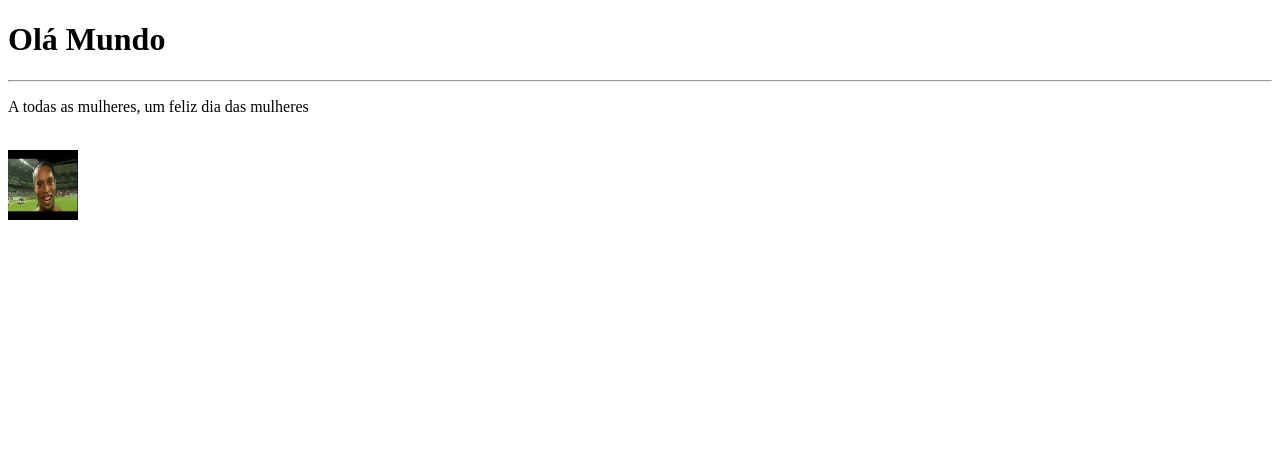
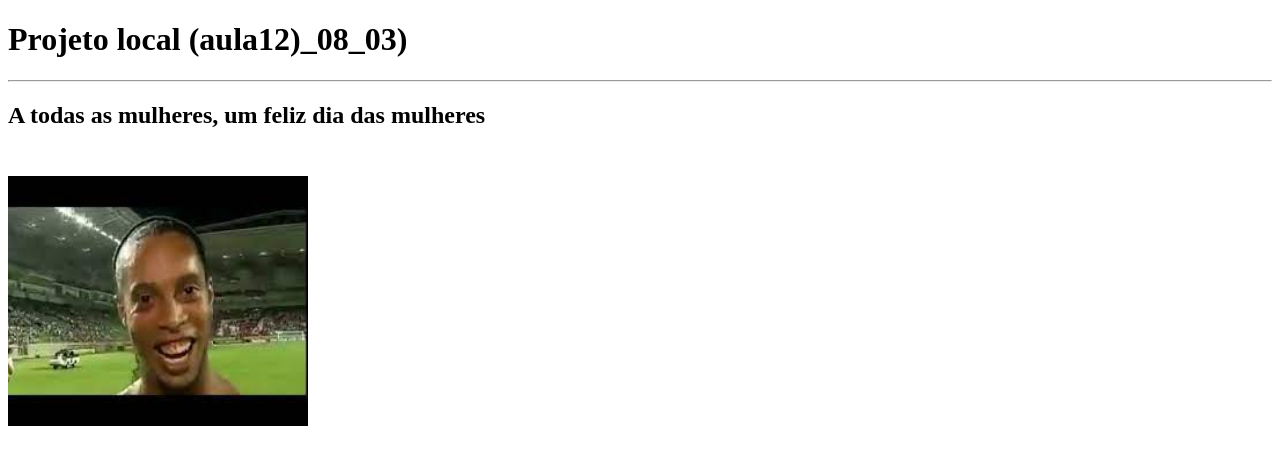
Before and after one commit to Yann99999/Ola-Mundo, a plain HTML site: page Site-exemplo/index.html in a window 1280 px wide. Drawn offline with Linux system fonts and the light colour scheme.

Commit message:
Update index.html

```diff
--- a/Site-exemplo/index.html
+++ b/Site-exemplo/index.html
@@ -6,11 +6,11 @@
     <title>Meu primeiro site em repositório</title>
 </head>
 <body>
-    <h1>Olá Mundo</h1>
+    <h1>Projeto local (aula12)_08_03)</h1>
     <hr>
-    <p>A todas as mulheres, um feliz dia das mulheres<p>
+    <h2>A todas as mulheres, um feliz dia das mulheres<h2>
         <br>
-    <img src="img/ron.jpg" alt="ronaldinho gaúcho" width="70px" height="70px">
+    <img src="img/ron.jpg" alt="ronaldinho gaúcho" width="300px" height="250px">
 
 </body>
 </html>
```
